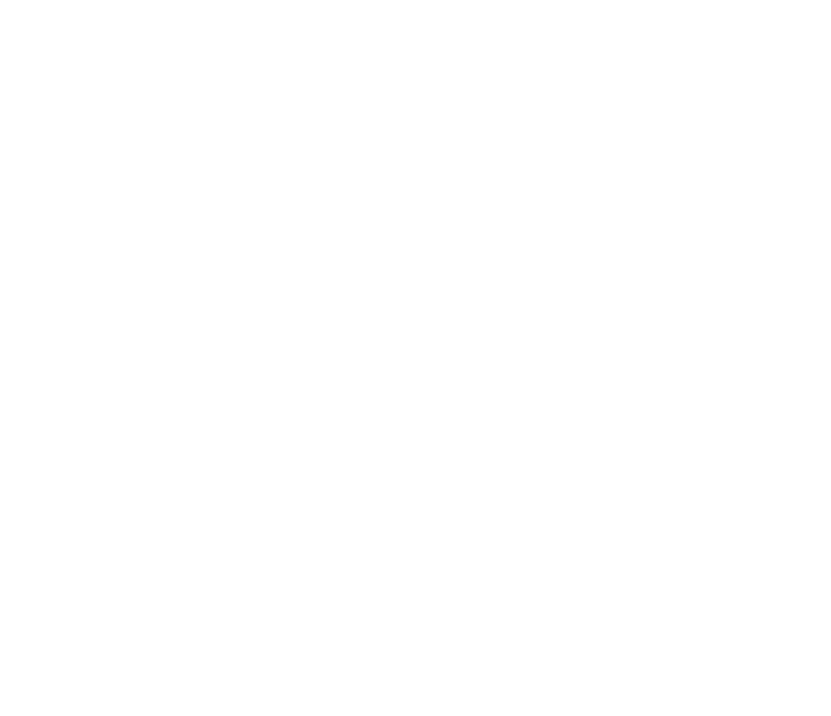
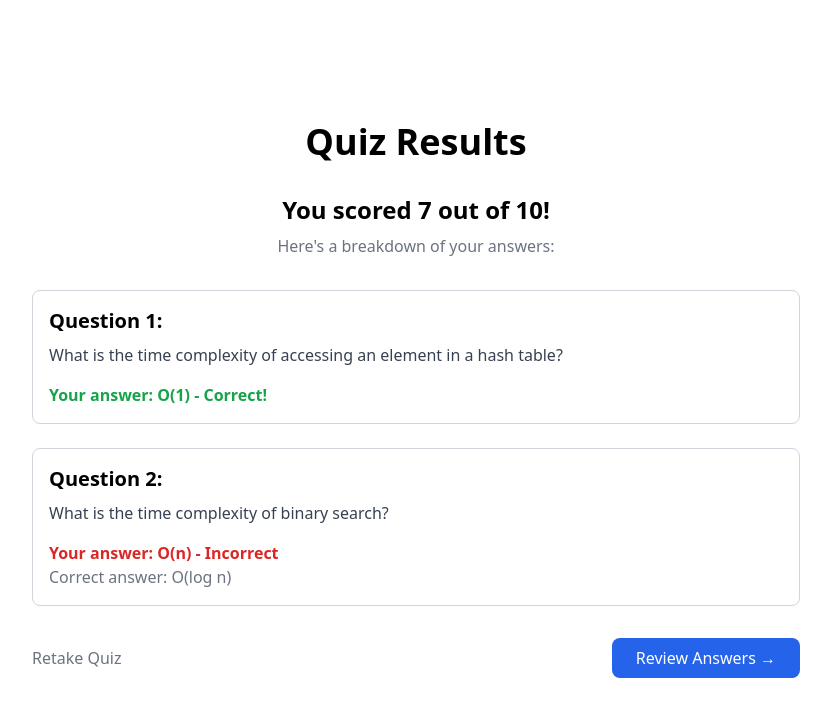
Before and after one commit to Gabb3e/ai_assistant_teacher, a React (Create React App) app in the folder frontend/: page /QuizResults in a window 1280 px wide. Before the commit this address had no page. Shown: the top 716 px of the page, without its empty margins (224-1055 px from the left). Built offline with nearby package versions, Linux system fonts and the light colour scheme.

Commit message:
Added page where the user can see quiz results after the quiz is done

```diff
--- a/frontend/src/App.js
+++ b/frontend/src/App.js
@@ -1,6 +1,6 @@
 import React from 'react';
 import { BrowserRouter as Router, Routes, Route } from 'react-router-dom';  // Import these correctly
-import Hero from './Hero';
+import LandingPage from './LandingPage';
 import Onb1 from './Onb1';
 import Onb2 from './Onb2';
 import Onb3 from './Onb3';
@@ -10,12 +10,13 @@
 import QuestionCount from './QuestionCount';
 import KnowledgeLevel from './KnowledgeLevel';
 import QuestionPage from './QuestionPage';
+import QuizResults from './QuizResults';
 
 function App() {
   return (
     <Router>
       <Routes>
-        <Route path="/" element={<Hero />} />
+        <Route path="/" element={<LandingPage />} />
         <Route path="/onb1" element={<Onb1 />} />
         <Route path="/onb2" element={<Onb2 />} />
         <Route path="/onb3" element={<Onb3 />} />
@@ -25,6 +26,7 @@
         <Route path="/QuestionCount" element={<QuestionCount />} />
         <Route path="/KnowledgeLevel" element={<KnowledgeLevel />} />
         <Route path="/QuestionPage" element={<QuestionPage />} />
+        <Route path="/QuizResults" element={<QuizResults />} />
       </Routes>
     </Router>
   );
--- /dev/null
+++ b/frontend/src/QuizResults.js
@@ -0,0 +1,51 @@
+import React from 'react';
+
+const QuizResults = () => {
+  return (
+    <div className="flex flex-col items-center justify-center min-h-screen bg-white">
+      <h1 className="text-4xl font-bold text-black mb-8">Quiz Results</h1>
+      <div className="w-full max-w-3xl mx-auto">
+        {/* Summary Section */}
+        <div className="text-center mb-8">
+          <h2 className="text-2xl font-semibold text-black">
+            You scored 7 out of 10!
+          </h2>
+          <p className="text-gray-500 mt-2">
+            Here's a breakdown of your answers:
+          </p>
+        </div>
+
+        {/* Questions and Answers */}
+        <div className="space-y-6">
+          <div className="p-4 border border-gray-300 rounded-lg">
+            <h3 className="text-xl font-semibold text-black mb-2">Question 1:</h3>
+            <p className="text-gray-700 mb-4">
+              What is the time complexity of accessing an element in a hash table?
+            </p>
+            <p className="text-green-600 font-bold">Your answer: O(1) - Correct!</p>
+          </div>
+
+          <div className="p-4 border border-gray-300 rounded-lg">
+            <h3 className="text-xl font-semibold text-black mb-2">Question 2:</h3>
+            <p className="text-gray-700 mb-4">
+              What is the time complexity of binary search?
+            </p>
+            <p className="text-red-600 font-bold">Your answer: O(n) - Incorrect</p>
+            <p className="text-gray-500">Correct answer: O(log n)</p>
+          </div>
+
+          {/* Repeat this block for all questions */}
+          {/* More question blocks here */}
+        </div>
+
+        {/* Action Buttons */}
+        <div className="flex justify-between mt-8">
+          <button className="text-gray-500">Retake Quiz</button>
+          <button className="bg-blue-600 text-white py-2 px-6 rounded-lg">Review Answers →</button>
+        </div>
+      </div>
+    </div>
+  );
+};
+
+export default QuizResults;
```
Also changed, not shown: frontend/src/LandingPage.js (renamed from frontend/src/Hero.js).
